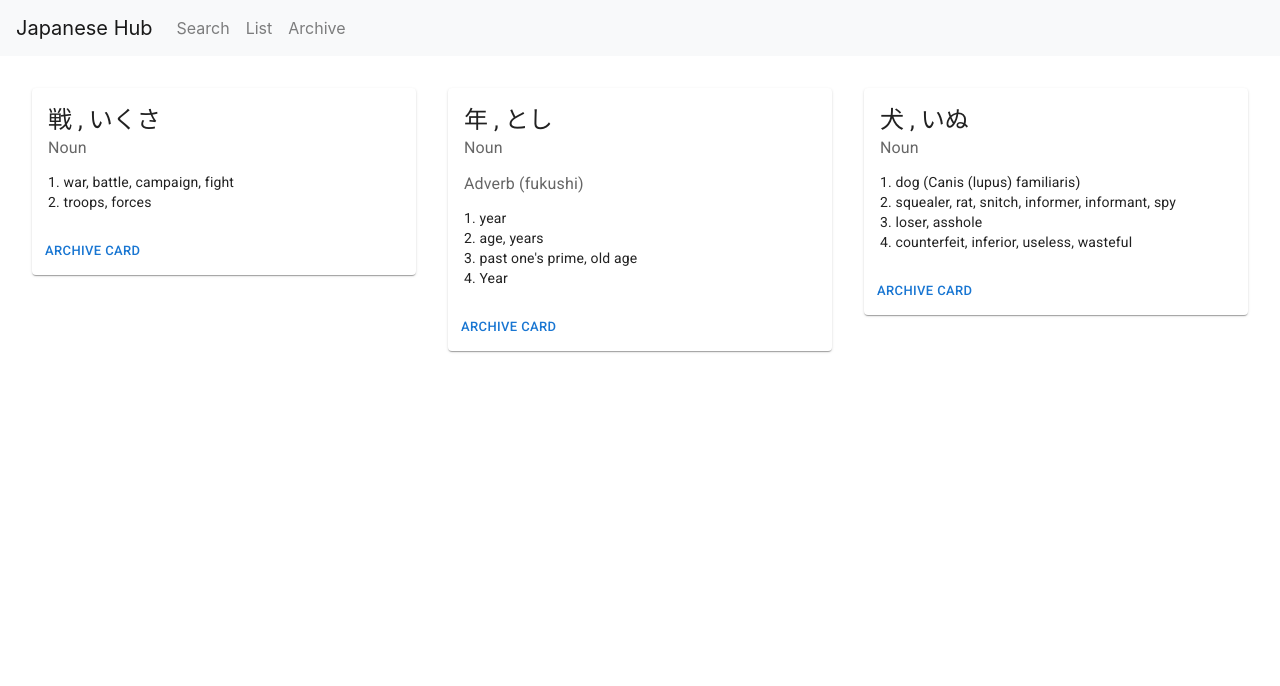
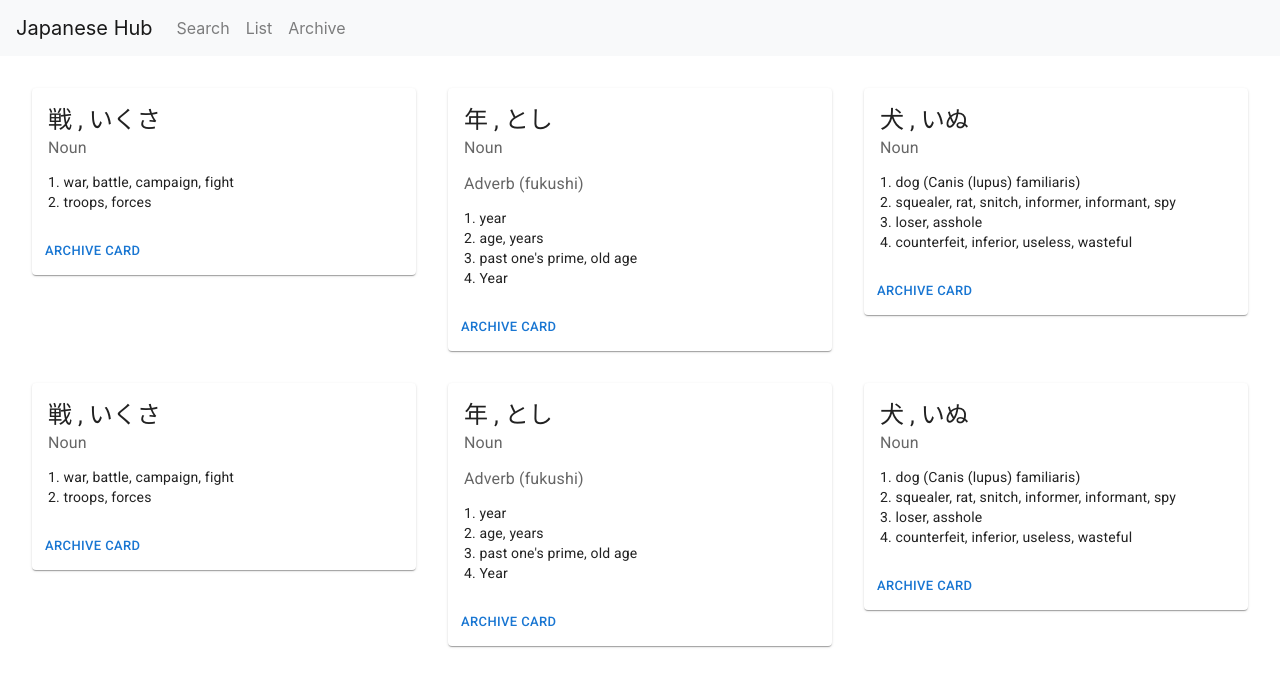
Before and after one commit to kesuh42/japanese-hub, a React (Create React App) app in the folder client/: page /list in a window 1280 px wide. Shown: the top 686 px of the page. Built offline with nearby package versions, Linux system fonts and the light colour scheme.

Commit message:
added more dummy data to generate more cards

```diff
--- a/client/src/pages/List/List.js
+++ b/client/src/pages/List/List.js
@@ -5,6 +5,79 @@ import { Box } from "@mui/material";
 
 function List() {
     const dummyData = [{
+        "word": "戦",
+        "parts_of_speech": [
+            "Noun"
+        ],
+        "reading": "いくさ",
+        "definition": [
+            [
+                "war",
+                "battle",
+                "campaign",
+                "fight"
+            ],
+            [
+                "troops",
+                "forces"
+            ]
+        ]
+    },
+    {
+        "word": "年",
+        "parts_of_speech": [
+            "Noun",
+            "Adverb (fukushi)"
+        ],
+        "reading": "とし",
+        "definition": [
+            [
+                "year"
+            ],
+            [
+                "age",
+                "years"
+            ],
+            [
+                "past one's prime",
+                "old age"
+            ],
+            [
+                "Year"
+            ]
+        ]
+    },
+    {
+        "word": "犬",
+        "parts_of_speech": [
+            "Noun"
+        ],
+        "reading": "いぬ",
+        "definition": [
+            [
+                "dog (Canis (lupus) familiaris)"
+            ],
+            [
+                "squealer",
+                "rat",
+                "snitch",
+                "informer",
+                "informant",
+                "spy"
+            ],
+            [
+                "loser",
+                "asshole"
+            ],
+            [
+                "counterfeit",
+                "inferior",
+                "useless",
+                "wasteful"
+            ]
+        ]
+    },
+    {
         "word": "戦",
         "parts_of_speech": [
             "Noun"
```
